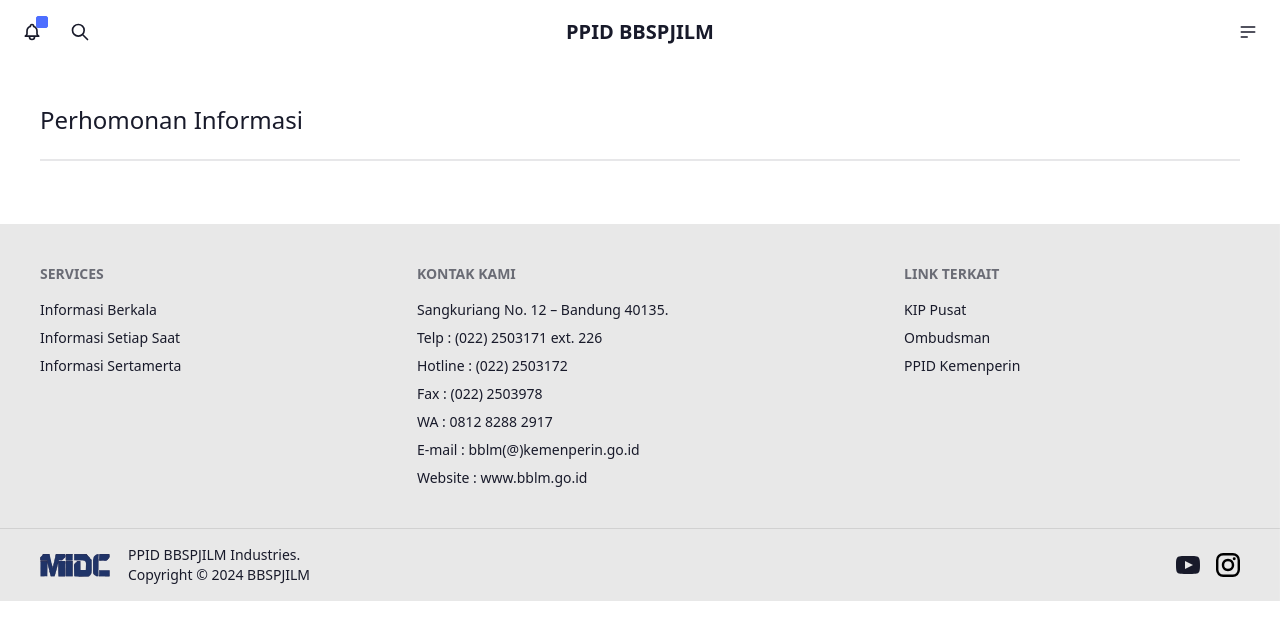
After one commit to RaiA133/ppid-bblm, a CodeIgniter 4 app: the page made by app/Views/Pages/LayananInformasi/PermohonanInformasi.php in a window 1280 px wide. The commit adds this page. Shown: the top 640 px of the page. Run offline with PHP 8.4 and a stand-in for CodeIgniter, Linux system fonts and the light colour scheme; the template is opened without the code that fills it, so the values that code supplies are empty; some libraries are stand-ins or nearby versions.

Commit message:
feature: route, controller dan view layanan informasi baru

```diff
--- a/app/Config/Routes.php
+++ b/app/Config/Routes.php
@@ -13,3 +13,8 @@ $routes->get('/regulasi', 'Pages\Regulasi::index');
 $routes->get('/informasi-berkala', 'Pages\InformasiPublik::InformasiBerkala');
 $routes->get('/informasi-setiap-saat', 'Pages\InformasiPublik::InformasiSetiapSaat');
 $routes->get('/informasi-serta-merta', 'Pages\InformasiPublik::InformasiSertaMerta');
+
+// LAYANAN INFORMASI
+$routes->get('/permohonan-informasi', 'Pages\LayananInformasi::PermohonanInformasi');
+$routes->get('/unit-pelayanan-publik', 'Pages\LayananInformasi::UnitPelayananPublik');
+$routes->get('/laporan-layanan-informasi', 'Pages\LayananInformasi::LaporanLayananInformasi');
--- a/app/Views/Layouts/Navbar.php
+++ b/app/Views/Layouts/Navbar.php
@@ -103,9 +103,9 @@
               <div class="dropdown dropdown-bottom md:dropdown-left w-full" tabindex="0" role="button">
                 <div class="text-2xl">Layanan Informasi</div>
                 <ul tabindex="0" class="dropdown-content menu bg-base-200 rounded-box z-[1] w-64 p-2 shadow">
-                  <li class="hover:bg-neutral bg-base-200 hover:text-neutral-content text-stone-900 transition-all"><a href="">Permohonan Informasi</a></li>
-                  <li class="hover:bg-neutral bg-base-200 hover:text-neutral-content text-stone-900 transition-all"><a href="">Unit Pelayanan Publik</a></li>
-                  <li class="hover:bg-neutral bg-base-200 hover:text-neutral-content text-stone-900 transition-all"><a href="">Laporan Layanan Informasi</a></li>
+                  <li class="hover:bg-neutral bg-base-200 hover:text-neutral-content text-stone-900 transition-all"><a href="<?= base_url() ?>permohonan-informasi">Permohonan Informasi</a></li>
+                  <li class="hover:bg-neutral bg-base-200 hover:text-neutral-content text-stone-900 transition-all"><a href="<?= base_url() ?>unit-pelayanan-publik">Unit Pelayanan Publik</a></li>
+                  <li class="hover:bg-neutral bg-base-200 hover:text-neutral-content text-stone-900 transition-all"><a href="<?= base_url() ?>laporan-layanan-informasi">Laporan Layanan Informasi</a></li>
                 </ul>
               </div>
             </li>
--- a/app/Views/Pages/Home.php
+++ b/app/Views/Pages/Home.php
@@ -150,7 +150,7 @@
         </div>
       </a>
 
-      <a href="<?= base_url() ?>" class="flex justify-center" data-scroll data-scroll-speed="4">
+      <a href="<?= base_url() ?>permohonan-informasi" class="flex justify-center" data-scroll data-scroll-speed="4">
         <div class="card hover:shadow-2xl hover:pb-3 hover:bg-base-200 bg-neutral hover:text-stone-900 text-neutral-content transition-all w-40 sm:w-52 rounded-xl">
           <div class="p-5">
             <h2 class="card-title text-4xl sm:text-5xl mb-6 sm:mb-10">006</h2>
@@ -161,7 +161,7 @@
         </div>
       </a>
 
-      <a href="<?= base_url() ?>" class="flex justify-center" data-scroll data-scroll-speed="2">
+      <a href="<?= base_url() ?>unit-pelayanan-publik" class="flex justify-center" data-scroll data-scroll-speed="2">
         <div class="card hover:shadow-2xl hover:pb-3 hover:bg-base-200 bg-neutral hover:text-stone-900 text-neutral-content transition-all w-40 sm:w-52 rounded-xl">
           <div class="p-5">
             <h2 class="card-title text-4xl sm:text-5xl mb-6 sm:mb-10">007</h2>
@@ -172,7 +172,7 @@
         </div>
       </a>
 
-      <a href="<?= base_url() ?>" class="flex justify-center" data-scroll data-scroll-speed="1.5">
+      <a href="<?= base_url() ?>laporan-layanan-informasi" class="flex justify-center" data-scroll data-scroll-speed="1.5">
         <div class="card hover:shadow-2xl hover:pb-3 hover:bg-base-200 bg-neutral hover:text-stone-900 text-neutral-content transition-all w-40 sm:w-52 rounded-xl">
           <div class="p-5">
             <h2 class="card-title text-4xl sm:text-5xl mb-6 sm:mb-10">008</h2>
--- /dev/null
+++ b/app/Views/Pages/LayananInformasi/PermohonanInformasi.php
@@ -0,0 +1,16 @@
+<?php $this->extend('Layouts/Template'); ?>
+
+
+<?php $this->section('content') ?>
+
+<div class="flex flex-col mx-10">
+
+  <!-- Judul Halaman -->
+  <section class="flex flex-col" id="header-regulasi">
+    <div class="text-2xl" data-scroll data-scroll-direction="horizontal" data-scroll-speed="-2" data-scroll-position="top" data-scroll-target="#header-regulasi">Perhomonan Informasi</div>
+    <div class="divider"></div>
+  </section>
+
+</div>
+
+<?php $this->endSection(); ?>
--- a/app/Views/Pages/Regulasi.php
+++ b/app/Views/Pages/Regulasi.php
@@ -129,5 +129,4 @@
 
 </div>
 
-
 <?php $this->endSection(); ?>
```
Also changed, not shown: app/Controllers/Pages/LayananInformasi.php (added, +23 -0 lines), app/Views/Pages/LayananInformasi/LaporanLayananInformasi.php (added, +16 -0 lines), app/Views/Pages/LayananInformasi/UnitPelayananPublik.php (added, +16 -0 lines).
